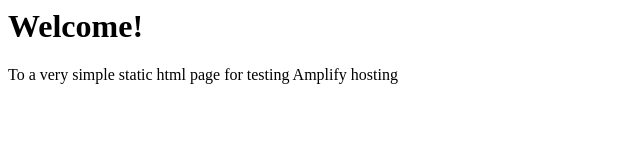
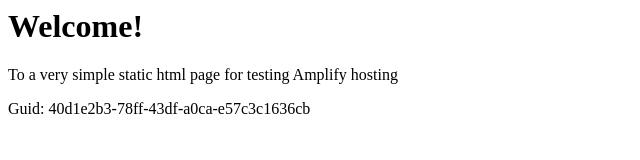
Before and after one commit to aws-aemilia-dub/Github-PR-Commit-Integration-Test-DoNotTouch-v1-prod-eu-west-1, a website: page src/index.html in a window 1280 px wide. Shown: the whole page, without its empty margins (0-640 px from the left). Drawn offline with Linux system fonts and the light colour scheme.

Commit message:
commit from integ tests

```diff
--- a/src/index.html
+++ b/src/index.html
@@ -1,3 +1,5 @@
+
+
 <html lang="en">
 
 <head>
@@ -10,6 +12,6 @@
 <body>
     <h1>Welcome!</h1>
     <p>To a very simple static html page for testing Amplify hosting</p>
-</body>
+    <p>Guid: 40d1e2b3-78ff-43df-a0ca-e57c3c1636cb</p></body>
 
 </html>
```
